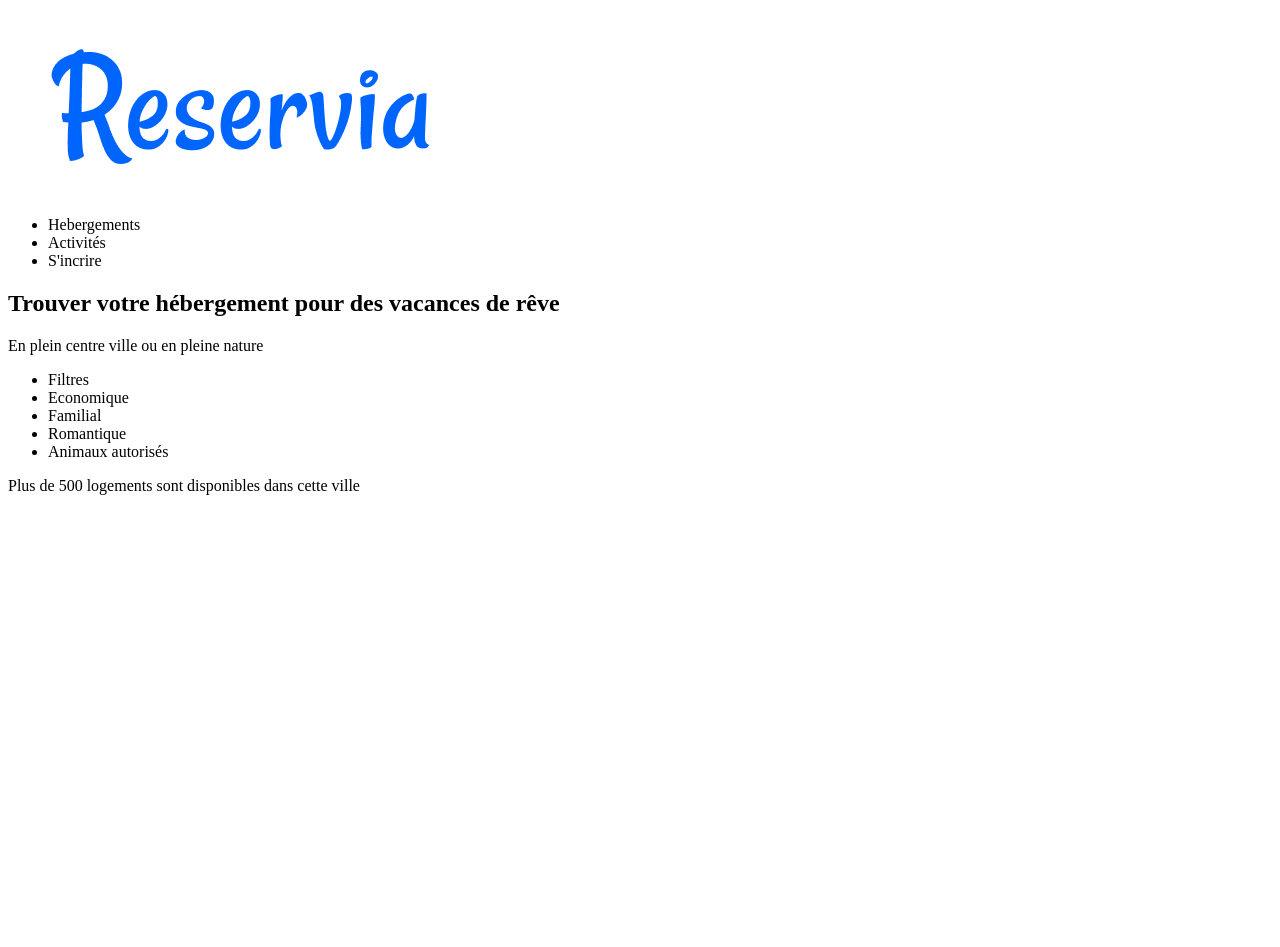
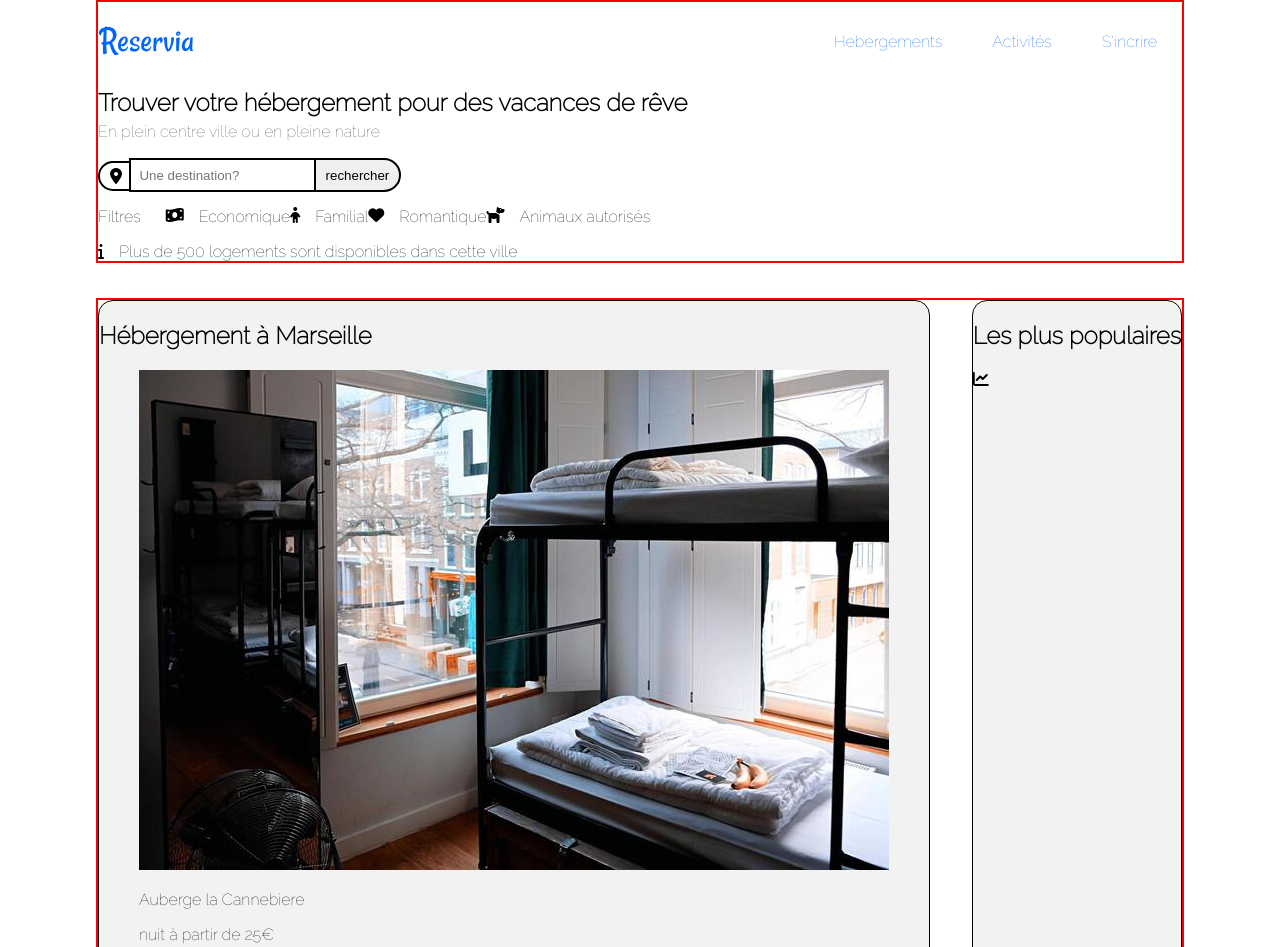
Before and after one commit to rahim-hamadou/p2_hamadou_rahim_OpenClassRooms, a plain HTML site: page index.html in a window 1280 px wide. Shown: the top 947 px of the page. Before the commit the page ends 800 px from the top, so only its background shows below. Drawn offline with Linux system fonts and the light colour scheme.

Commit message:
structure de la nav bar

```diff
--- a/index.html
+++ b/index.html
@@ -5,38 +5,127 @@
     <meta charset="UTF-8" />
     <meta http-equiv="X-UA-Compatible" content="IE=edge" />
     <meta name="viewport" content="width=device-width, initial-scale=1.0" />
+    <link rel="stylesheet" href="style.css" />
+    <link rel="preconnect" href="https://fonts.gstatic.com" />
+    <link href="https://fonts.googleapis.com/css2?family=Raleway:wght@100&display=swap" rel="stylesheet" />
+    <script src="https://kit.fontawesome.com/7d8ada606a.js" crossorigin="anonymous"></script>
     <title>RESERVIA</title>
 </head>
 
+<!-- Header -->
+
 <body>
+    <div id="bloc_page">
         <header>
+            <section class="entete">
+                <div>
                     <figure>
-            <img src="images/logo/Reservia@3x.png" alt="logo" />
+                        <img src="images/logo/Reservia.svg" alt="logo" title="logo reservia" />
                     </figure>
+                </div>
+
                 <nav>
-            <ul>
-                <li>Hebergements</li>
-                <li>Activités</li>
-                <li>S'incrire</li>
+                    <ul id="nav_page">
+                        <li>
+                            <a href="#herbergement">Hebergements</a>
+                        </li>
+                        <li>
+                            <a href="#activite">Activités</a>
+                        </li>
+                        <li>
+                            <a href="#titre">S'incrire</a>
+                        </li>
                     </ul>
                 </nav>
-    </header>
-    <main>
-        <section>
+            </section>
+            <section id="titre">
                 <h2>Trouver votre hébergement pour des vacances de rêve</h2>
                 <p>En plein centre ville ou en pleine nature</p>
             </section>
+            <div class="recherche">
+                <form action="recherche" method="post">
+                    <label for="recherche"><i class="fas fa-map-marker-alt"></i></label>
+                    <input type="text" name="barre de recherche" id="recherche" placeholder="Une destination?" />
+                    <input type="reset" value="rechercher" />
+                </form>
+            </div>
+
             <section>
-            <ul>
+                <ul id="nav_selection">
                     <li>Filtres</li>
-                <li>Economique</li>
-                <li>Familial</li>
-                <li>Romantique</li>
-                <li>Animaux autorisés</li>
+
+                    <li title="eco"><i class="fas fa-money-bill-wave"></i>Economique</li>
+
+                    <li title="famille"><i class="fas fa-child"></i>Familial</li>
+
+                    <li title="romantique"><i class="fas fa-heart"></i>Romantique</li>
+
+                    <li title="animaux"><i class="fas fa-dog"></i>Animaux autorisés</li>
                 </ul>
             </section>
-        <span>Plus de 500 logements sont disponibles dans cette ville</span>
+
+            <span><i class="fas fa-info"></i>Plus de 500 logements sont disponibles dans cette ville</span>
+        </header>
+
+        <!-- corps -->
+
+        <main>
+            <section class="place">
+                <article class="partie-1">
+                    <h2 id="herbergement">Hébergement à Marseille</h2>
+
+                    <ul>
+                        <li>
+                            <figure>
+                                <img src="images/hebergements/4_small/marcus-loke-WQJvWU_HZFo-unsplash.jpg" alt="auberge la cannebierre" title="une photo d'auberge" />
+                            </figure>
+                            <figcaption>Auberge la Cannebiere</figcaption>
+                            <p>nuit à partir de 25€</p>
+                        </li>
+                        <li>
+                            <figure>
+                                <img src="images/hebergements/4_small/marcus-loke-WQJvWU_HZFo-unsplash.jpg" alt="auberge la cannebierre" title="une photo d'auberge" />
+                            </figure>
+                            <figcaption>Auberge la Cannebiere</figcaption>
+                            <p>nuit à partir de 25€</p>
+                        </li>
+                    </ul>
+                </article>
+                <aside class="partie-2">
+                    <div class="populaire">
+                        <h2>Les plus populaires</h2>
+                        <i class="fas fa-chart-line"></i>
+                    </div>
+                    <div></div>
+                </aside>
+            </section>
+            <section class="activ">
+                <h2 id="activite">Activités à marseille</h2>
+                <section></section>
+            </section>
         </main>
+    </div>
+
+    <!-- footer -->
+
+    <footer>
+        <ul>
+            <li class="footer-title">A propos</li>
+            <li>Fonctionnement du site</li>
+            <li>Conditions générales de vente</li>
+            <li>Données et confidentialité</li>
+        </ul>
+        <ul>
+            <li class="footer-title">Nos hébergements</li>
+            <li>Charte qualité</li>
+            <li>Soumettre votre hôtel</li>
+        </ul>
+        <ul>
+            <li class="footer-title">Assistance</li>
+            <li>Centre d'aide</li>
+            <li>Nous contacter</li>
+        </ul>
+    </footer>
 </body>
 
 </html>
--- a/style.css
+++ b/style.css
@@ -0,0 +1,182 @@
+/* General */
+
+html,
+body {
+    min-height: 100%;
+    min-width: 100%;
+    margin: 0;
+    font-family: 'Raleway', sans-serif;
+}
+
+#bloc_page {
+    width: 85%;
+    min-height: 100%;
+    margin: auto;
+}
+
+li {
+    list-style: none;
+}
+
+
+/* header */
+
+figure {
+    margin-left: 0;
+}
+
+header {
+    border: 2px solid red;
+    width: auto;
+}
+
+header h2 {
+    margin-top: 5px;
+    margin-bottom: 0px;
+}
+
+header p {
+    margin-top: 5px;
+    opacity: 0.7;
+}
+
+header li {
+    display: flex;
+    justify-content: space-around;
+    flex-direction: row;
+}
+
+nav ul {
+    margin-top: 0px;
+}
+
+nav a {
+    text-decoration: none;
+    padding-top: 25px;
+    border-top: 5px solid #ffffff;
+}
+
+nav a:hover {
+    border-top: 5px solid #0065fc;
+    transition: 0.3s;
+}
+
+input:last-child {
+    position: relative;
+    left: -31px;
+    top: 0.5px;
+    padding: 8px 10px 7.3px 10px;
+    border: 2px solid black;
+    border-radius: 0px 40px 40px 0px;
+}
+
+form input {
+    padding: 8px 0px 7px 8px;
+    border: 2px solid black;
+    position: relative;
+    left: -22px;
+    top: 0.8px;
+}
+
+form i {
+    position: relative;
+    left: 0px;
+    top: 2.8px;
+    padding: 5px 8.2px 5.2px 10px;
+    border: 2px solid black;
+    border-radius: 40px 0px 0px 40px;
+}
+
+.entete {
+    display: flex;
+    justify-content: space-between;
+    width: auto;
+    color: black;
+}
+
+.entete a {
+    color: #0065fc;
+}
+
+#titre {
+    margin-bottom: 15px;
+}
+
+header i {
+    margin-right: 15px;
+}
+
+#nav_selection {
+    display: flex;
+    justify-content: flex-start;
+    padding: 0;
+}
+
+#nav_selection li:first-child {
+    margin-right: 25px;
+    margin-left: 0;
+    color: black;
+}
+
+#nav_page {
+    display: flex;
+    justify-content: space-between;
+}
+
+#nav_page li {
+    margin: 0 25px;
+}
+
+
+/* corps */
+
+main {
+    margin-top: 35px;
+    border: 2px solid red;
+}
+
+.partie-1 {
+    background-color: #f2f2f2;
+    border: 0.5px solid black;
+    border-radius: 15px;
+    margin-bottom: 15px;
+}
+
+.partie-2 {
+    background-color: #f2f2f2;
+    border: 0.5px solid black;
+    border-radius: 15px;
+}
+
+.populaires {
+    display: flex;
+    justify-content: space-between;
+}
+
+.place {
+    display: flex;
+    justify-content: space-between;
+}
+
+
+/* footer */
+
+footer {
+    background-color: #f2f2f268;
+    display: flex;
+    justify-content: space-around;
+    margin: 35px 0px 0px 0px;
+    position: relative bottom: 0px;
+    left: 0px;
+    width: 100%;
+    border: 2px solid red;
+}
+
+footer ul {
+    margin-right: 50px;
+}
+
+.footer-title {
+    font-weight: bold;
+    margin-bottom: 15px;
+}
```
Also changed, not shown: 1 other file. Lines whose indentation alone changed are shown as unchanged.
